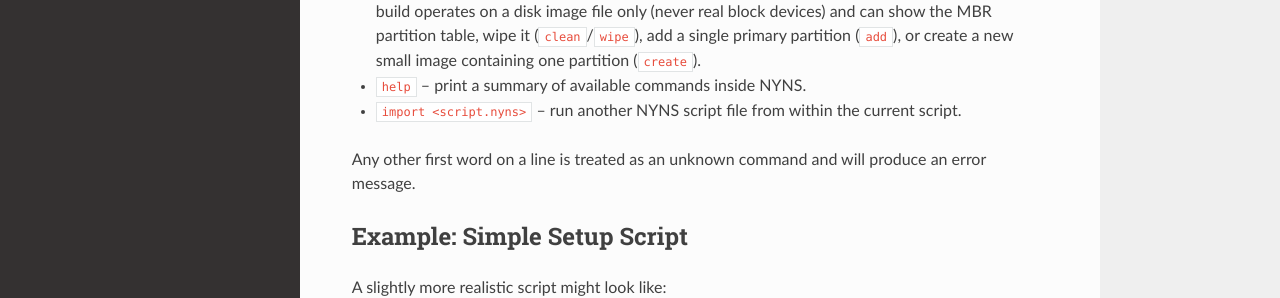
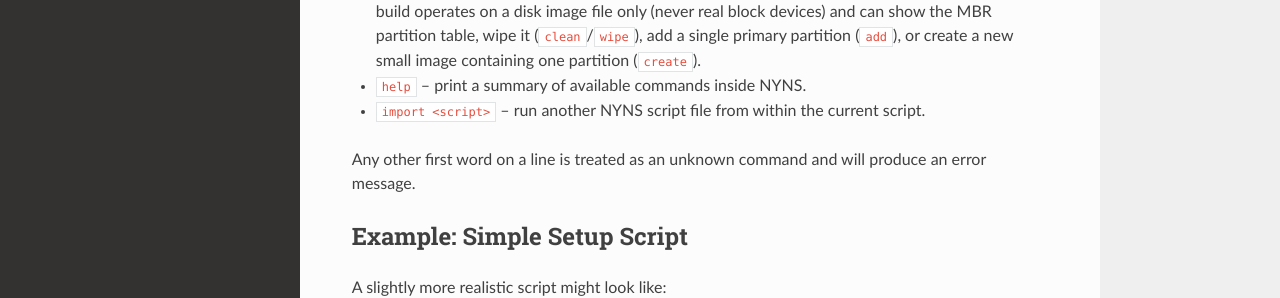
Before and after one commit to eotter-beep/nynsdocs, a Sphinx documentation site: the page built from docs/index.md, in a window 1280 px wide and 900 px high, scrolled down 1651 px. Shown: the part 155-453 px from the top of the window. Built offline with Sphinx 7.4.7 and the Read the Docs theme 3.1.0, drawn with Linux system fonts in a browser that asks for light colours; part of the change alters nothing that is shown.

Commit message:
Corrections

```diff
--- a/docs/index.md
+++ b/docs/index.md
@@ -80,7 +80,7 @@ script and the C++ interpreter):
   (`clean`/`wipe`), add a single primary partition (`add`), or create a new
   small image containing one partition (`create`).
 - `help` – print a summary of available commands inside NYNS.
-- `import <script.nyns>` – run another NYNS script file from within the
+- `import <script>` – run another NYNS script file from within the
   current script.
 
 Any other first word on a line is treated as an unknown command and will
```
